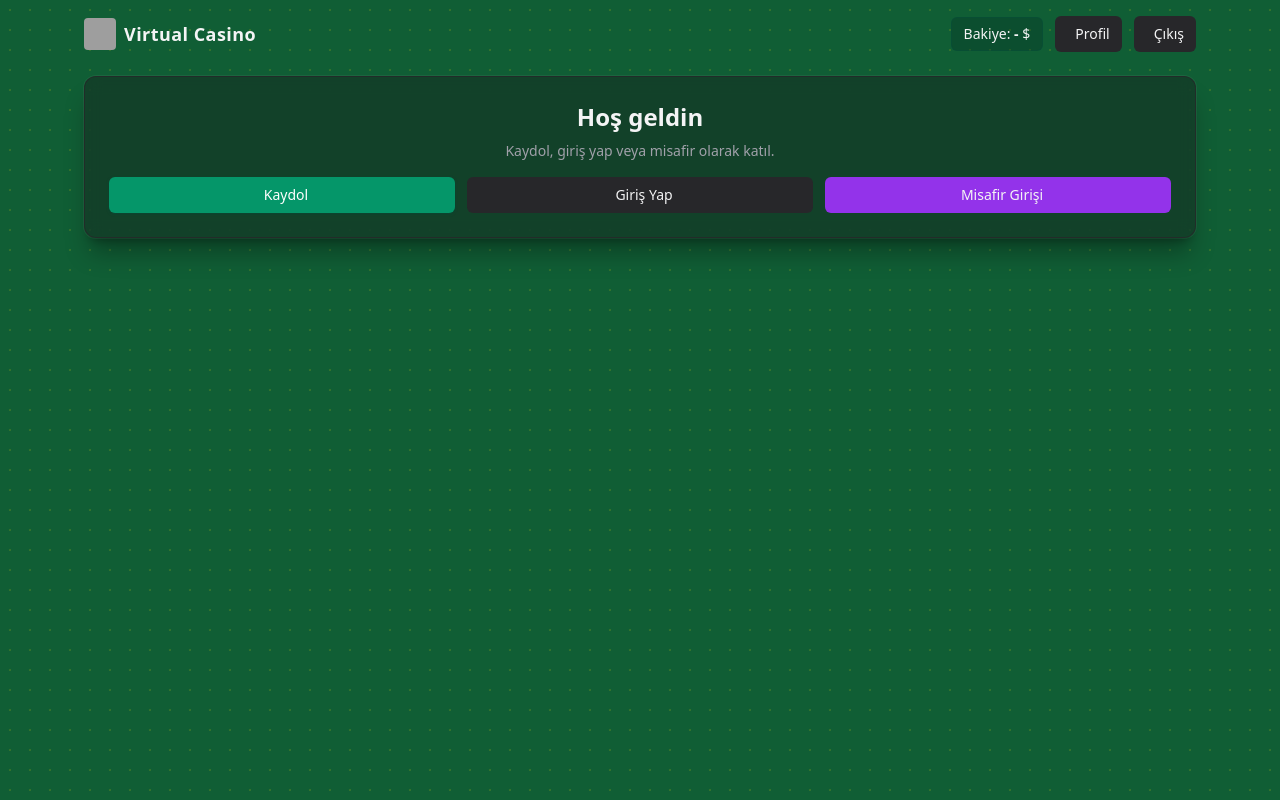
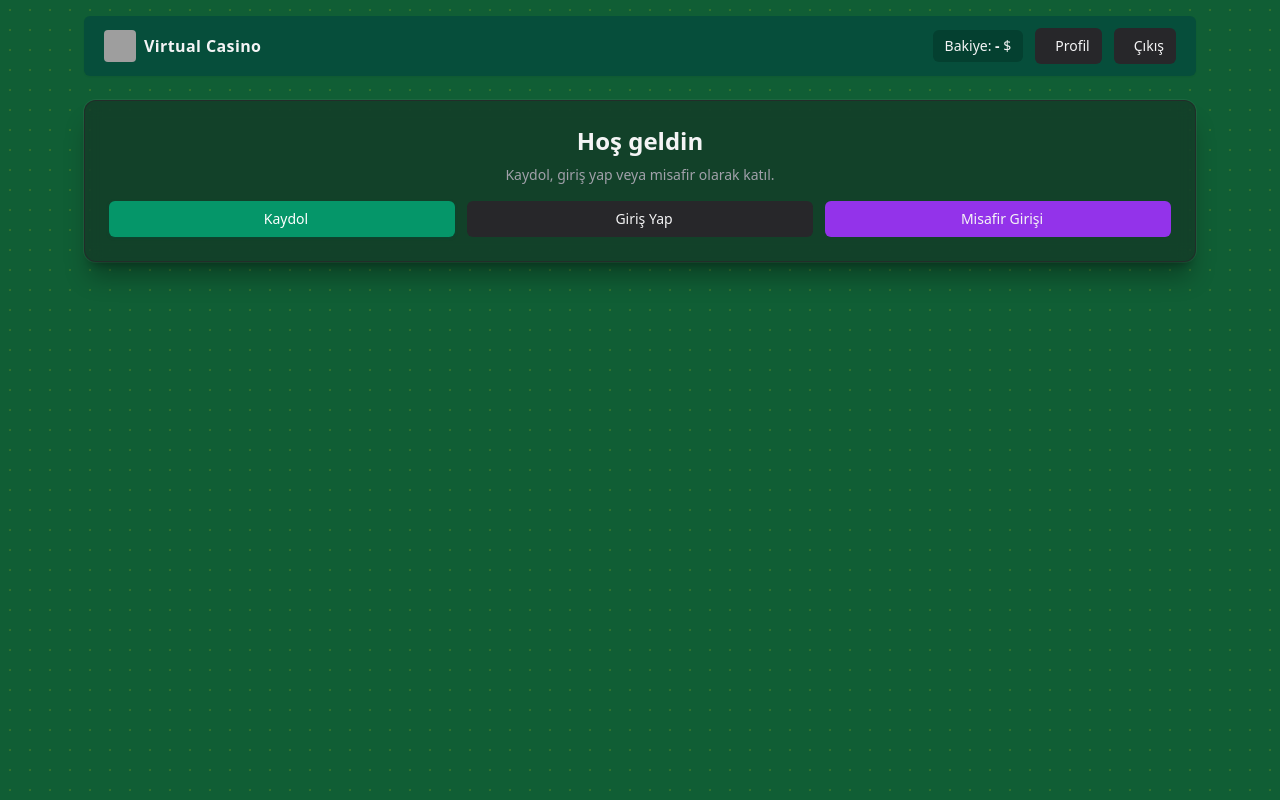
Before and after one commit to Ll0ris/Casino, a Next.js app: page / in a window 1280 px wide. Built offline with nearby package versions, Linux system fonts and the light colour scheme; grey boxes are pictures that could not be loaded.

Commit message:
header: top panel (solid darker green) with logo assets/images/logo.png + Virtual Casino button; right-aligned profile/balance/logout; remove duplicate top-row from home; ensure profile row on login; use Supabase balance

```diff
--- a/app/page.tsx
+++ b/app/page.tsx
@@ -83,7 +83,7 @@ export default function HomePage() {
                     if (error) throw error
                     const userId = data.user?.id
                     if (userId) {
-                      await fetch('/api/profile', { method:'POST', headers: { 'Content-Type':'application/json', 'x-user-id': userId }, body: JSON.stringify({ email: authEmail, username: authUsername }) })
+                      await fetch('/api/profile', { method:'POST', headers: { 'Content-Type':'application/json', 'x-user-id': userId }, body: JSON.stringify({ email: authEmail, username: authUsername || authEmail.split('@')[0] }) })
                       localStorage.setItem('authUserId', userId); setAuthUserId(userId); router.refresh()
                     }
                   } catch (e:any) { setAuthMsg(e?.message || 'Kayıt başarısız') }
@@ -105,7 +105,15 @@ export default function HomePage() {
                     const { data, error } = await supabase.auth.signInWithPassword({ email: authEmail, password: authPassword })
                     if (error) throw error
                     const userId = data.user?.id
-                    if (userId) { localStorage.setItem('authUserId', userId); setAuthUserId(userId); router.refresh() }
+                    if (userId) {
+                      localStorage.setItem('authUserId', userId); setAuthUserId(userId)
+                      // ensure profile row exists
+                      const prof = await fetch('/api/profile', { headers: { 'x-user-id': userId } }).then(r=>r.json()).catch(()=>null)
+                      if (!prof?.user_id) {
+                        await fetch('/api/profile', { method:'POST', headers: { 'Content-Type':'application/json', 'x-user-id': userId }, body: JSON.stringify({ email: authEmail, username: authEmail.split('@')[0] }) })
+                      }
+                      router.refresh()
+                    }
                   } catch (e:any) { setAuthMsg(e?.message || 'Giriş başarısız') }
                 }}>Giriş Yap</button>
               </div>
@@ -130,28 +138,16 @@ export default function HomePage() {
           )}
         </section>
       ) : (
-        <>
-          <div className="flex items-center justify-between">
-            <div className="rounded-md border border-emerald-900/50 bg-emerald-950/40 px-3 py-1.5 text-sm">Bakiye: <span className="font-semibold">{balance ?? '-'}</span> $</div>
-            <button className="btn-secondary" onClick={()=>router.push('/profile')}><i className="fa-solid fa-user mr-2"/>Profil</button>
-          </div>
-          <section className="card">
-            <div className="mb-4 flex items-center gap-2">
-              <i className="fa-solid fa-cards-blank text-xl"/>
-              <h2 className="text-lg font-medium">Blackjack</h2>
-            </div>
-            {err && <div className="mb-3 rounded border border-red-700 bg-red-900/20 p-2 text-sm text-red-300">{err}</div>}
-            <div className="grid gap-3 sm:grid-cols-3">
-              <input className="input sm:col-span-2" placeholder="İsminiz" value={name} onChange={(e)=>setName(e.target.value)} />
-              <button className="btn-primary" disabled={busy || !name.trim()} onClick={onCreate}><i className="fa-solid fa-plus mr-2"/>Oda Oluştur</button>
-            </div>
-            <div className="mt-4 grid gap-3 sm:grid-cols-3">
-              <input className="input" placeholder="Oda Kodu" value={joiningId} onChange={(e)=>setJoiningId(e.target.value)} />
-              <input className="input" placeholder="İsminiz" value={name} onChange={(e)=>setName(e.target.value)} />
-              <button className="btn-secondary bg-sky-600 hover:bg-sky-500" disabled={busy || !name.trim() || !joiningId.trim()} onClick={onJoin}><i className="fa-solid fa-right-to-bracket mr-2"/>Katıl</button>
-            </div>
-          </section>
-        </>
+        <section className="grid gap-6">
+          {err && <div className="mb-3 rounded border border-red-700 bg-red-900/20 p-2 text-sm text-red-300">{err}</div>}
+          <button
+            onClick={onCreate}
+            className="grid place-items-center gap-2 rounded-xl bg-white p-10 text-emerald-900 shadow hover:shadow-lg transition-shadow"
+          >
+            <div className="text-4xl">🃏</div>
+            <div className="text-xl font-semibold">Blackjack Oyna</div>
+          </button>
+        </section>
       )}
     </main>
   )
--- a/components/SiteHeader.tsx
+++ b/components/SiteHeader.tsx
@@ -34,15 +34,17 @@ export default function SiteHeader() {
   }
 
   return (
-    <header className="flex items-center justify-between">
-      <button onClick={() => router.push('/')} className="flex items-center gap-2">
-        <img src="/logo.png" alt="logo" className="h-8 w-8 rounded" onError={(e)=>{ (e.currentTarget as HTMLImageElement).style.display='none' }} />
-        <span className="text-lg font-semibold tracking-wide">Virtual Casino</span>
-      </button>
-      <div className="flex items-center gap-3 text-sm">
-        <div className="rounded-md border border-emerald-900/50 bg-emerald-950/30 px-3 py-1.5">Bakiye: <span className="font-semibold">{balance ?? '-'}</span> $</div>
-        <button onClick={() => router.push('/profile')} className="btn-secondary"><i className="fa-solid fa-user mr-2"/>Profil</button>
-        <button onClick={logout} className="btn-secondary"><i className="fa-solid fa-arrow-right-from-bracket mr-2"/>Çıkış</button>
+    <header className="w-full rounded-md bg-emerald-900 px-5 py-3 text-sm shadow-sm">
+      <div className="mx-auto flex max-w-6xl items-center justify-between">
+        <button onClick={() => router.push('/')} className="flex items-center gap-2">
+          <img src="/assets/images/logo.png" alt="logo" className="h-8 w-8 rounded" onError={(e)=>{ (e.currentTarget as HTMLImageElement).style.display='none' }} />
+          <span className="text-base font-semibold tracking-wide">Virtual Casino</span>
+        </button>
+        <div className="flex items-center gap-3 text-sm">
+          <div className="rounded-md bg-emerald-950/40 px-3 py-1.5">Bakiye: <span className="font-semibold">{balance ?? '-'}</span> $</div>
+          <button onClick={() => router.push('/profile')} className="btn-secondary"><i className="fa-solid fa-user mr-2"/>Profil</button>
+          <button onClick={logout} className="btn-secondary"><i className="fa-solid fa-arrow-right-from-bracket mr-2"/>Çıkış</button>
+        </div>
       </div>
     </header>
   )
```
Also changed, not shown: assets/images/logo.png (added).
